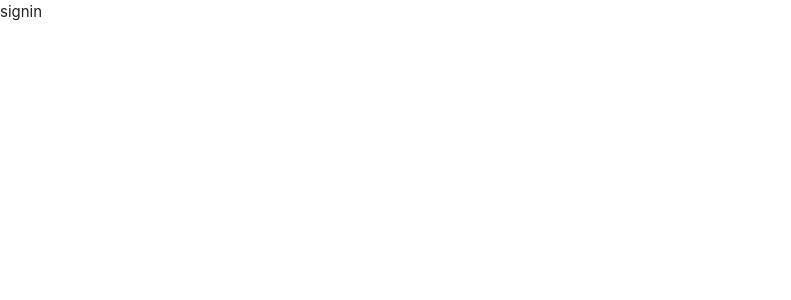
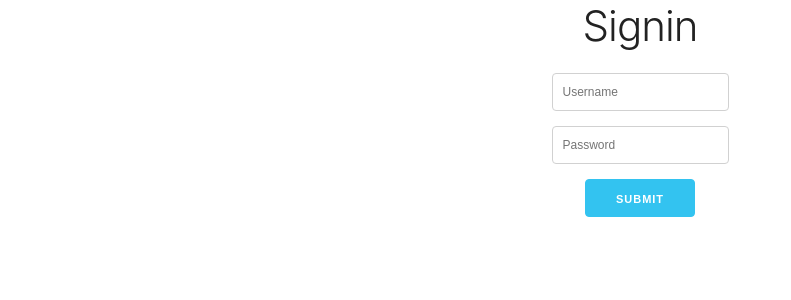
Before and after one commit to kaleido01/FullStack-React-Nodejs-Mongodb-GraphQl, a React (Create React App) app in the folder client/: page /signin in a window 1280 px wide. Shown: the top 300 px of the page, without its empty margins (0-791 px from the left). Built offline with nearby package versions, Linux system fonts and the light colour scheme.

Commit message:
クライアント側でmutationの実装

```diff
--- a/client/src/components/Auth/Signin.js
+++ b/client/src/components/Auth/Signin.js
@@ -1,8 +1,77 @@
 import React, { Component } from "react";
+import { Mutation } from "react-apollo";
+import { SIGNIN_USER } from "../../queries";
+import Error from "../Error";
 
+const initialState = {
+	username: "",
+	password: ""
+};
 export class Signin extends Component {
+	state = {
+		...initialState
+	};
+
+	changeHandler = event => {
+		this.setState({ [event.target.name]: event.target.value });
+	};
+
+	clearState = () => {
+		this.setState({
+			...initialState
+		});
+	};
+	validateForm = () => {
+		const { username, password } = this.state;
+		const isInvalid = !username || !password;
+		return isInvalid;
+	};
+
+	handleSubmit = (event, signinUser) => {
+		event.preventDefault();
+		signinUser().then(data => {
+			console.log(data);
+			this.clearState();
+		});
+	};
 	render() {
-		return <div>signin</div>;
+		const { username, password } = this.state;
+		return (
+			<div className="App">
+				<h2 className="App">Signin</h2>
+				<Mutation mutation={SIGNIN_USER} variables={{ username, password }}>
+					{(signinUser, { data, loading, error }) => {
+						return (
+							<form
+								className="form"
+								onSubmit={event => this.handleSubmit(event, signinUser)}>
+								<input
+									type="text"
+									placeholder="Username"
+									name="username"
+									onChange={this.changeHandler}
+									value={username}
+								/>
+								<input
+									type="password"
+									placeholder="Password"
+									name="password"
+									onChange={this.changeHandler}
+									value={password}
+								/>
+								<button
+									type="submit"
+									className="button-primary"
+									disabled={loading || this.validateForm()}>
+									Submit
+								</button>
+								{error && <Error error={error} />}
+							</form>
+						);
+					}}
+				</Mutation>
+			</div>
+		);
 	}
 }
 
--- a/client/src/queries/index.js
+++ b/client/src/queries/index.js
@@ -27,3 +27,11 @@
 		}
 	}
 `;
+
+export const SIGNIN_USER = gql`
+	mutation signinUser($username: String!, $password: String!) {
+		signinUser(username: $username, password: $password) {
+			token
+		}
+	}
+`;
```
